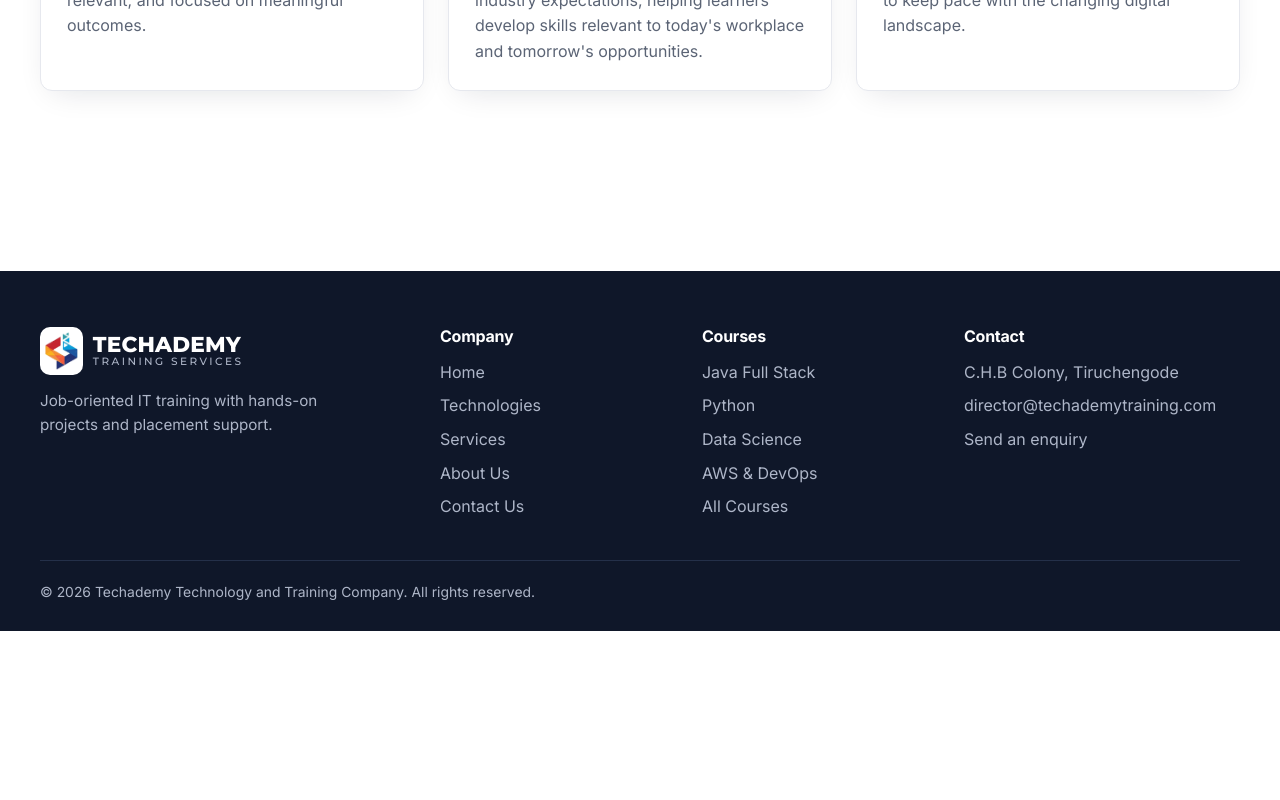
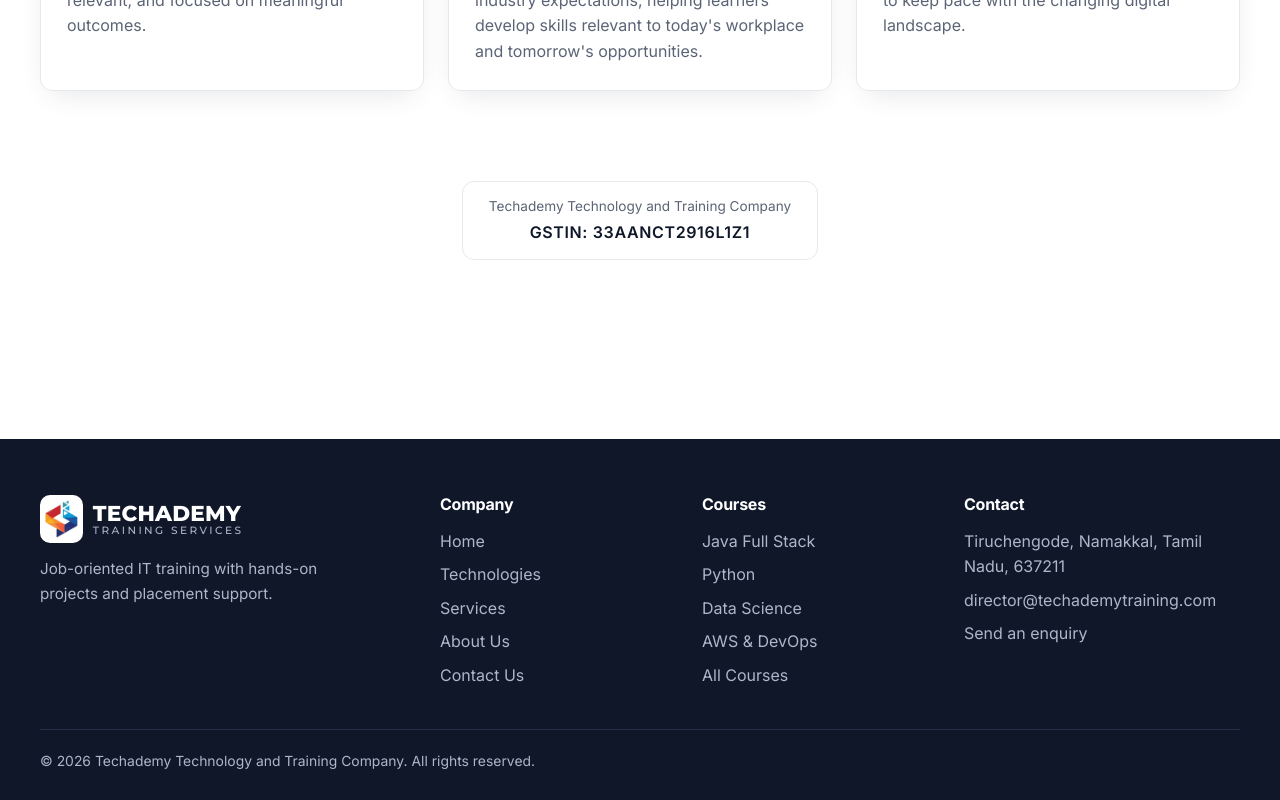
Before and after one commit to harishsivakumarjs/techademy, a React (Vite) app: page /about in a window 1280 px wide. Shown: the part 2204-3004 px from the top of the page. Before the commit the page ends 2835 px from the top, so only its background shows below. Built offline with nearby package versions, Linux system fonts and the light colour scheme.

Commit message:
updated contact us page

```diff
--- a/index.html
+++ b/index.html
@@ -16,7 +16,7 @@
 <meta name="theme-color" content="#0F1729">
 <link rel="icon" type="image/png" href="/favicon.png">
 <script type="application/ld+json">
-{"@context":"https://schema.org","@type":"EducationalOrganization","name":"Techademy Technology and Training Company","url":"https://www.your-domain.com/","email":"director@techademytraining.com","address":{"@type":"PostalAddress","streetAddress":"NO.36/11, C.H.B COLONY, TREET-4","addressLocality":"Tiruchengode","addressRegion":"Tamil Nadu","postalCode":"637211","addressCountry":"IN"}}
+{"@context":"https://schema.org","@type":"EducationalOrganization","name":"Techademy Technology and Training Company","url":"https://www.your-domain.com/","email":"director@techademytraining.com","address":{"@type":"PostalAddress","addressLocality":"Tiruchengode","addressRegion":"Tamil Nadu","postalCode":"637211","addressCountry":"IN"}}
 </script>
 <link rel="preconnect" href="https://fonts.googleapis.com">
 <link rel="preconnect" href="https://fonts.gstatic.com" crossorigin>
--- a/src/config.js
+++ b/src/config.js
@@ -2,7 +2,8 @@
 export const SITE = {
   name: 'Techademy Technology and Training Company',
   email: 'director@techademytraining.com',
-  address: 'NO.36/11, C.H.B COLONY, TREET-4, TIRUCHENGODU, Tiruchengode, Namakkal, Tamil Nadu, 637211',
-  addressShort: 'C.H.B Colony, Tiruchengode',
+  address: 'Tiruchengode, Namakkal, Tamil Nadu, 637211',
+  addressShort: 'Tiruchengode, Namakkal, Tamil Nadu, 637211',
   hours: 'Monday – Saturday, 9:00 AM – 7:00 PM',
+  gstin: '33AANCT2916L1Z1',
 }
--- a/src/index.css
+++ b/src/index.css
@@ -241,6 +241,9 @@
 .stand > :nth-child(4):nth-last-child(2){grid-column:2 / span 2} /* centre a last row of two */
 @media (max-width:960px){.stand{grid-template-columns:1fr 1fr}.stand > *,.stand > :nth-child(4):nth-last-child(2){grid-column:auto}}
 @media (max-width:600px){.stand{grid-template-columns:1fr}}
+.company{width:fit-content;max-width:100%;margin:0 auto;padding:14px 26px;border:1px solid var(--line);border-radius:12px;background:var(--card);text-align:center}
+.company span{display:block}
+.company span:first-child{font-size:.85rem;color:var(--soft);margin-bottom:2px}
 .why{display:grid;grid-template-columns:repeat(3,1fr);gap:24px;margin-top:40px}
 @media (max-width:860px){.why{grid-template-columns:1fr}}
 
@@ -263,6 +266,8 @@
 .ci .ic{width:42px;height:42px;border-radius:8px;background:var(--brand-soft);color:var(--brand);display:grid;place-items:center;flex:none;font-size:1.1rem}
 .ci b{color:var(--ink);display:block}
 .ci span,.ci a{color:var(--soft);text-decoration:none}
+.gstin{font-weight:600;letter-spacing:.04em;white-space:nowrap;color:var(--ink);font-size:clamp(.88rem,3.8vw,1rem)}
+.ci .gstin{color:var(--ink)}
 form.enq{background:var(--card);border:1px solid var(--line);border-radius:14px;padding:clamp(22px,4vw,34px);box-shadow:var(--shadow);display:grid;gap:16px;position:relative}
 form.enq h2{font-size:1.5rem;font-weight:800}
 .row2{display:grid;grid-template-columns:1fr 1fr;gap:16px}
--- a/src/pages/About.jsx
+++ b/src/pages/About.jsx
@@ -1,4 +1,5 @@
 import usePageTitle from '../hooks/usePageTitle'
+import { SITE } from '../config'
 import PageHead from '../components/PageHead'
 
 const STAND_FOR = [
@@ -88,6 +89,15 @@
           </div>
         </div>
       </section>
+
+      <section className="sec" style={{ paddingTop: 0 }}>
+        <div className="wrap">
+          <div className="company">
+            <span>{SITE.name}</span>
+            <span className="gstin">GSTIN: {SITE.gstin}</span>
+          </div>
+        </div>
+      </section>
     </>
   )
 }
--- a/src/pages/Contact.jsx
+++ b/src/pages/Contact.jsx
@@ -109,6 +109,7 @@
             <div className="ci"><span className="ic">📍</span><div><b>Address</b><span>{SITE.address}</span></div></div>
             <div className="ci"><span className="ic">✉️</span><div><b>Email</b><a href={`mailto:${SITE.email}`}>{SITE.email}</a></div></div>
             <div className="ci"><span className="ic">🕘</span><div><b>Office Hours</b><span>{SITE.hours}</span></div></div>
+            <div className="ci"><span className="ic">🧾</span><div><b>GST Number</b><span className="gstin">{SITE.gstin}</span></div></div>
             {/* Paste your Google Maps embed <iframe> here in place of this note */}
             <div className="map">
               Google Map embed goes here — paste the "Embed a map" iframe code from Google Maps when deploying.
```
